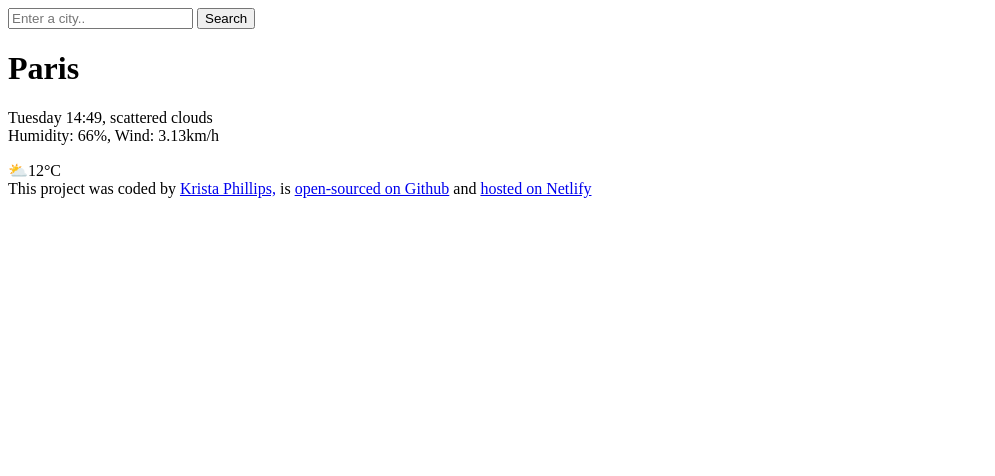
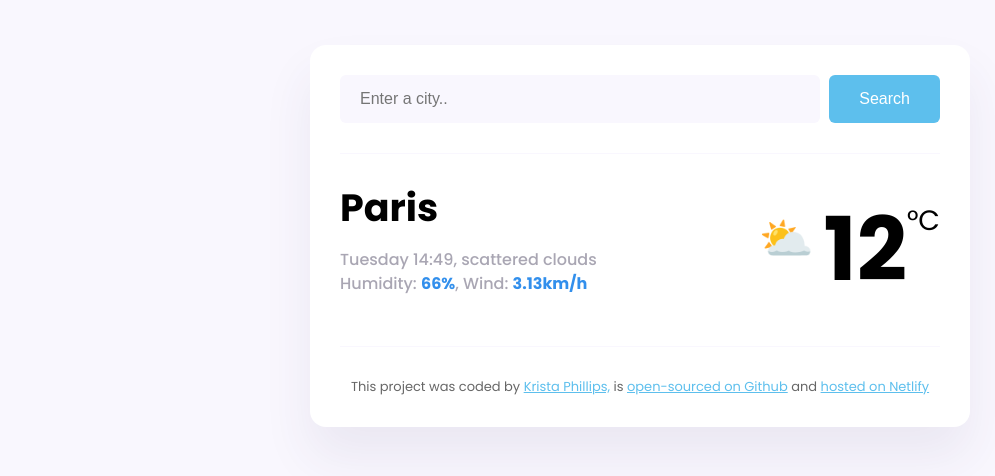
Before and after one commit to KristaaP/Krista-weather, a plain HTML site: page index.html in a window 1280 px wide. Shown: the whole page, without its empty margins (0-995 px from the left). Drawn offline with Linux system fonts and the light colour scheme.

Commit message:
Added basic CSS

```diff
--- a/index.html
+++ b/index.html
@@ -3,24 +3,43 @@
   <head>
     <meta charset="UTF-8" />
     <meta name="viewport" content="width=device-width, initial-scale=1.0" />
+    <link rel="preconnect" href="https://fonts.googleapis.com" />
+    <link rel="preconnect" href="https://fonts.gstatic.com" crossorigin />
+    <link
+      href="https://fonts.googleapis.com/css2?family=Poppins:ital,wght@0,100;0,200;0,300;0,400;0,500;0,600;0,700;0,800;0,900;1,100;1,200;1,300;1,400;1,500;1,600;1,700;1,800;1,900&display=swap"
+      rel="stylesheet"
+    />
+    <link rel="stylesheet" href="src/style.css" />
     <title>Weather app</title>
   </head>
   <body>
+    <div class="weather-app">
       <header>
-      <form>
-        <input type="search" placeholder="Enter a city.." required />
-        <input type="submit" value="Search" />
+        <form class="search-form">
+          <input
+            type="search"
+            placeholder="Enter a city.."
+            required
+            class="search-form-input"
+          />
+          <input type="submit" value="Search" class="search-form-button" />
         </form>
       </header>
       <main>
+        <div class="weather-app-data">
           <div>
-        <h1>Paris</h1>
-        <p>
+            <h1 class="weather-app-city">Paris</h1>
+            <p class="weather-app-details">
               Tuesday 14:49, scattered clouds <br />
-          Humidity: 66%, Wind: 3.13km/h
+              Humidity: <strong>66%</strong>, Wind: <strong>3.13km/h</strong>
             </p>
           </div>
-      <div>⛅12°C</div>
+          <div class="weather-app-temperature-container">
+            <div class="weather-app-icon">⛅</div>
+            <div class="weather-app-temperature">12</div>
+            <div class="weather-app-unit">°C</div>
+          </div>
+        </div>
       </main>
       <footer>
         This project was coded by
@@ -36,5 +55,6 @@
           hosted on Netlify</a
         >
       </footer>
+    </div>
   </body>
 </html>
--- /dev/null
+++ b/src/style.css
@@ -0,0 +1,85 @@
+body {
+  background-color: #f9f7fe;
+  font-family: "Poppins", sans-serif;
+}
+a {
+  color: #5dbfed;
+}
+
+.weather-app {
+  background-color: white;
+  max-width: 600px;
+  margin: 45px auto;
+  box-shadow: 0 30px 50px rgba(65, 50, 100, 0.08);
+  border-radius: 16px;
+  padding: 30px;
+}
+header {
+  border-bottom: 1px solid #f9f7fe;
+  padding: 0 0 30px 0;
+}
+.search-form-input {
+  background-color: #f9f7fe;
+  border: none;
+  border-radius: 6px;
+  width: 80%;
+  font-size: 16px;
+  padding: 15px 20px;
+}
+.search-form-button {
+  background-color: #5dbfed;
+  padding: 15px 30px;
+  border: none;
+  font-size: 16px;
+  margin-left: 5px;
+  border-radius: 6px;
+  color: white;
+}
+main {
+  padding: 30px 0;
+}
+
+.weather-app-data {
+  display: flex;
+  justify-content: space-between;
+}
+.weather-app-city {
+  margin: 0;
+  font-size: 38px;
+  line-height: 48px;
+}
+.weather-app-details {
+  font-size: 16px;
+  line-height: 24px;
+  color: rgba(39, 33, 66, 0.4);
+  font-weight: 500;
+}
+.weather-app-details strong {
+  color: #328fec;
+}
+
+.weather-app-temperature-container {
+  display: flex;
+}
+.weather-app-icon {
+  font-size: 44px;
+  margin-top: 22px;
+}
+.weather-app-temperature {
+  font-size: 88px;
+  font-weight: bold;
+  margin-left: 10px;
+}
+.weather-app-unit {
+  margin-top: 16px;
+  font-size: 28px;
+}
+
+footer {
+  border-top: 1px solid #f9f7fe;
+  padding: 30px 0 0 0;
+  text-align: center;
+
+  font-size: 13px;
+  color: rgba(0, 0, 0, 0.6);
+}
```
Lines whose indentation alone changed are shown as unchanged.
